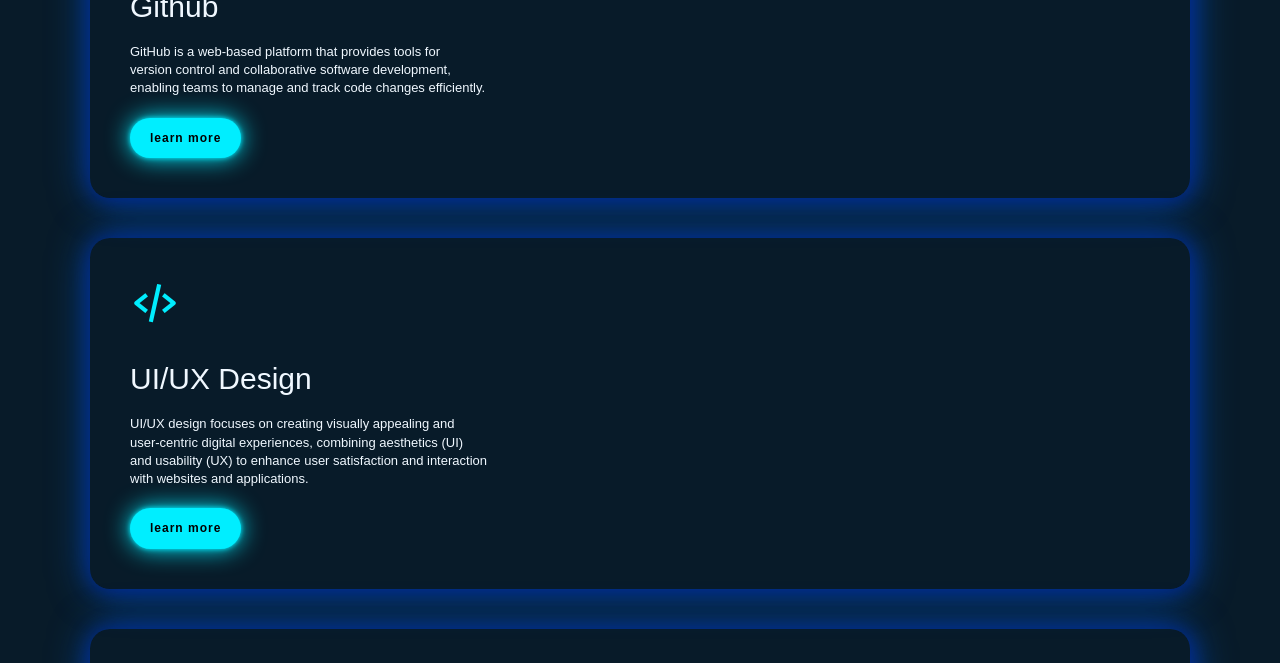
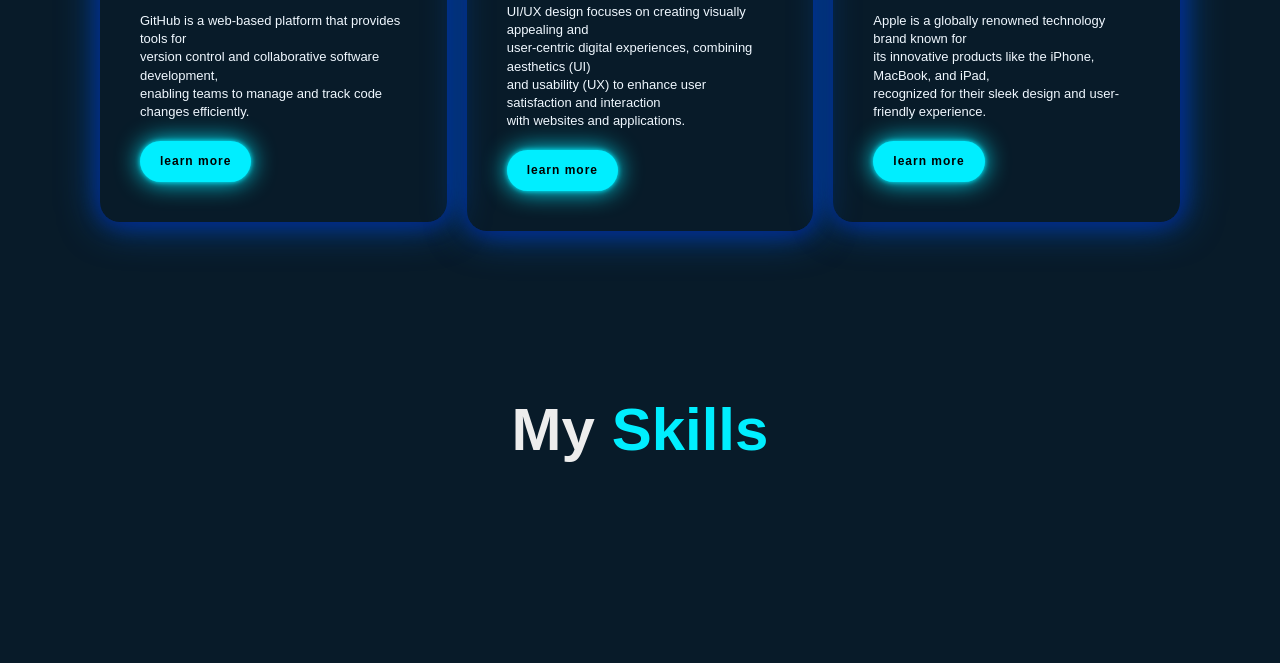
Before and after one commit to Uthrisar/UKB, a plain HTML site: page index.html in a window 1280 px wide. Shown: the part 1800-2463 px from the top of the page. Drawn offline with nearby package versions, Linux system fonts and the light colour scheme.

Commit message:
Update stylesheet.css

```diff
--- a/stylesheet.css
+++ b/stylesheet.css
@@ -248,13 +248,16 @@ body
 }
 
 .services-list {
-    display: grid;
+    display: flex;
+    flex-direction: row;
     grid-template-rows: repeat(auto-fit, minmax(259px, 1fr));
-    grid-gap: 40px;
-    margin-top: 50px;
+    justify-content: space-between;
+    align-items: center;
+    flex-wrap: wrap;
 }
 
 .services-list div{
+    flex: 1;
     background-color: transparent;
     padding: 40px;
     font-size: 13px;
@@ -263,7 +266,8 @@ body
     border-radius: 20px;
     transition: background 0.5s, transform 0.5s;
     box-shadow: 1px 1px 20px #012290f7,
-                1px 1px 40px #0053b8f7
+                1px 1px 40px #0053b8f7;
+   margin: 10px;
 }
 
 .services-list div i {
```
